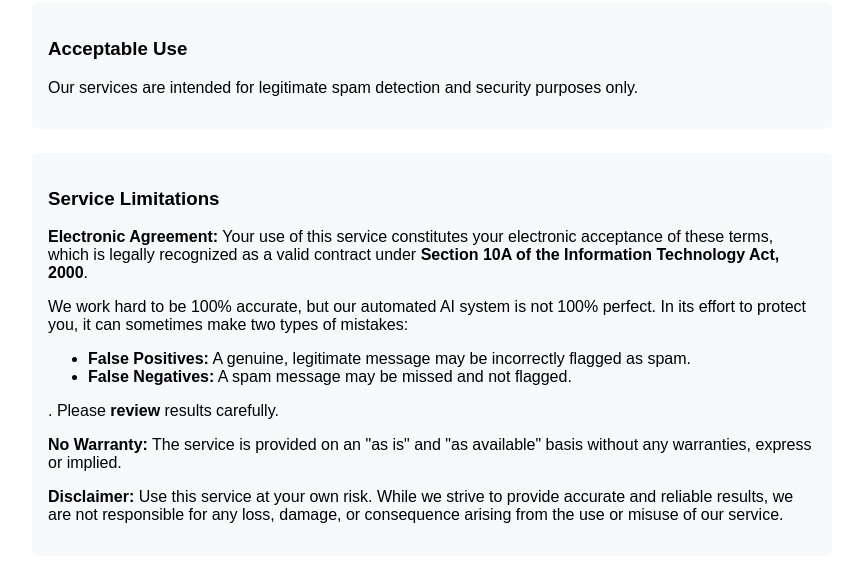
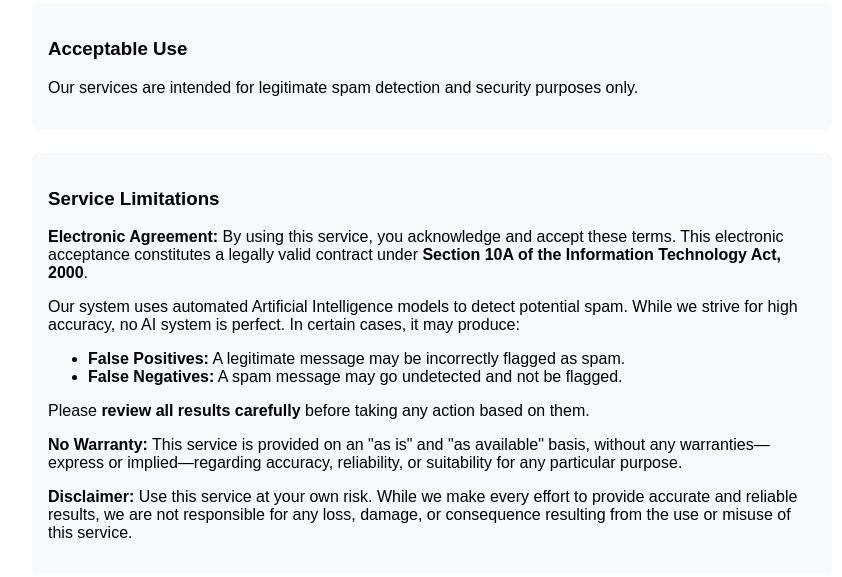
Before and after one commit to RASHMIRANJANGIRI/indiasaynotospam, a website: page terms-of-service.html in a window 1280 px wide. Shown: the part 129-706 px from the top of the page, without its empty margins (208-1050 px from the left). Drawn offline with Linux system fonts and the light colour scheme.

Commit message:
Update terms-of-service.html

```diff
--- a/terms-of-service.html
+++ b/terms-of-service.html
@@ -42,30 +42,33 @@
         </div>
 
         <div class="terms-section">
-            <h3>Service Limitations</h3>
-            <p><strong>Electronic Agreement:</strong> Your use of this service constitutes your electronic acceptance of
-                these terms, which is legally recognized as a valid contract under <strong>Section 10A of the
-                    Information Technology Act, 2000</strong>.</p>
 
-            <p>We work hard to be 100% accurate, but our automated AI system is not 100% perfect. In its effort to
-                protect you, it can sometimes make two types of mistakes:
-            <ul>
-                <li><strong>False Positives:</strong> A genuine, legitimate message may be incorrectly flagged as spam.
-                </li>
-                <li><strong>False Negatives:</strong> A spam message may be missed and not flagged.</li>
-            </ul>. Please
-            <strong>review</strong> results carefully.
-            </p>
+  <h3>Service Limitations</h3>
 
-            <p><strong>No Warranty:</strong> The service is provided on an "as is" and "as available" basis without any
-                warranties, express or implied.</p>
+  <p><strong>Electronic Agreement:</strong> By using this service, you acknowledge and accept these terms.
+  This electronic acceptance constitutes a legally valid contract under
+  <strong>Section 10A of the Information Technology Act, 2000</strong>.</p>
 
-            <p><strong>Disclaimer:</strong> Use this service at your own risk. While we strive to provide accurate and
-                reliable results, we are not responsible for any loss, damage, or consequence arising from the use or
-                misuse of our service.</p>
+  <p>Our system uses automated Artificial Intelligence models to detect potential spam.
+  While we strive for high accuracy, no AI system is perfect. In certain cases, it may produce:</p>
+
+  <ul>
+    <li><strong>False Positives:</strong> A legitimate message may be incorrectly flagged as spam.</li>
+    <li><strong>False Negatives:</strong> A spam message may go undetected and not be flagged.</li>
+  </ul>
+
+  <p>Please <strong>review all results carefully</strong> before taking any action based on them.</p>
+
+  <p><strong>No Warranty:</strong> This service is provided on an "as is" and "as available" basis, without any warranties—express or implied—regarding accuracy, reliability, or suitability for any particular purpose.</p>
+
+  <p><strong>Disclaimer:</strong> Use this service at your own risk. While we make every effort to provide accurate and reliable results,
+  we are not responsible for any loss, damage, or consequence resulting from the use or misuse of this service.</p>
+
+
         </div>
 
     </div>
 </body>
 
+
 </html>
```
